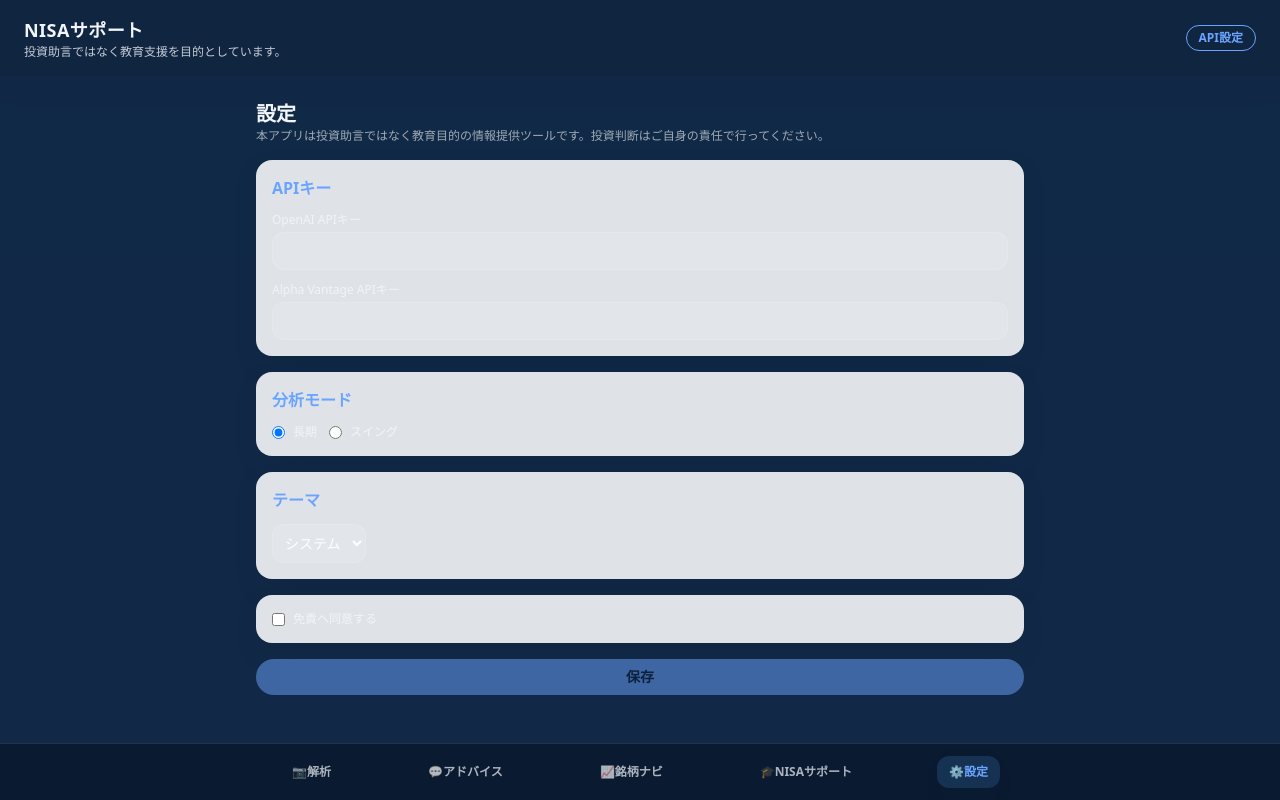
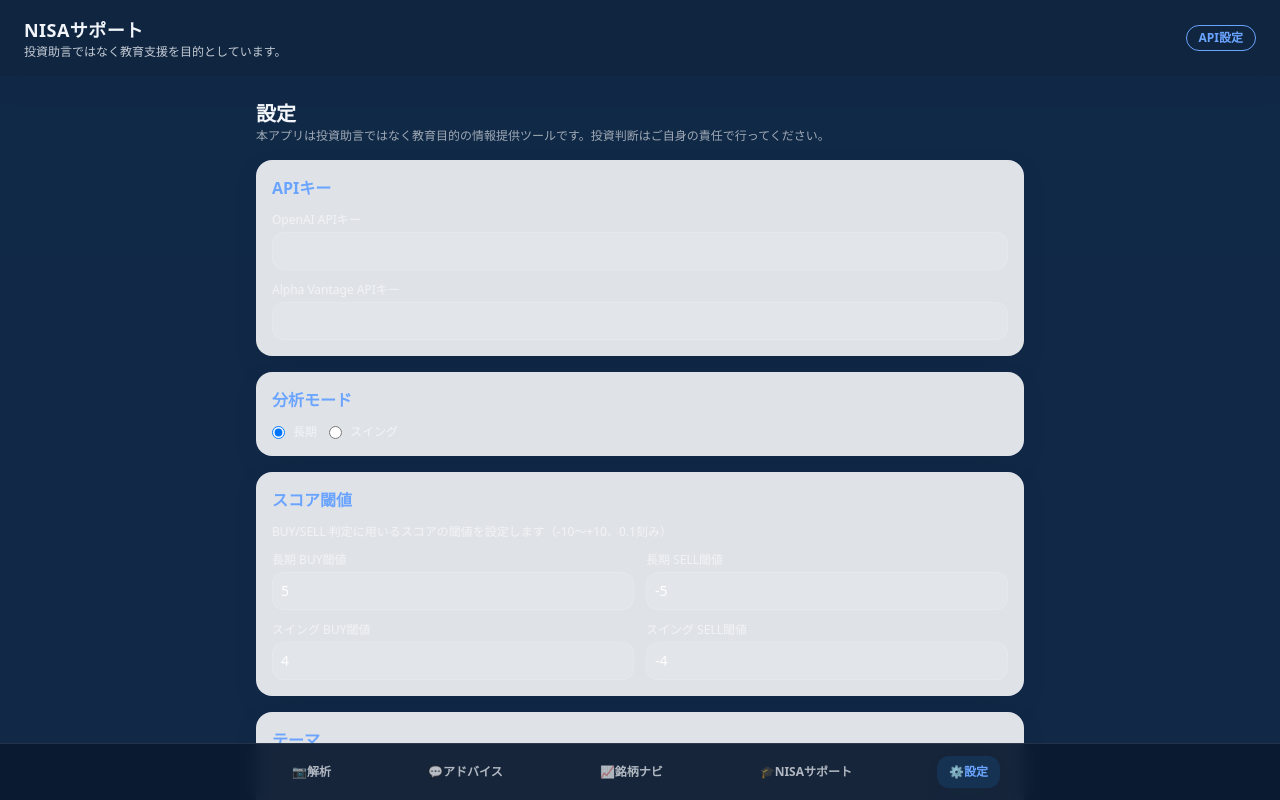
Before and after one commit to YukiT888/nisa-support, a Next.js app: page /settings in a window 1280 px wide. Shown: the top 800 px of the page. Built offline with nearby package versions, Linux system fonts and the light colour scheme.

Commit message:
Add threshold inputs to settings

```diff
--- a/app/(tabs)/settings/page.tsx
+++ b/app/(tabs)/settings/page.tsx
@@ -1,6 +1,6 @@
 'use client';
 
-import { FormEvent, useEffect, useState } from 'react';
+import { ChangeEvent, FormEvent, useEffect, useState } from 'react';
 import { Card } from '@/components/Card';
 import { useAppSettings } from '@/lib/useAppSettings';
 import { DEFAULT_THRESHOLDS, DISCLAIMER } from '@/lib/constants';
@@ -8,6 +8,9 @@ import type { AppSettings } from '@/lib/types';
 import ja from '@/public/i18n/ja.json';
 
 const t = ja.settings;
+
+type Horizon = keyof typeof DEFAULT_THRESHOLDS;
+type ThresholdType = keyof (typeof DEFAULT_THRESHOLDS)['long'];
 
 export default function SettingsPage() {
   const { settings, setSettings, ready } = useAppSettings();
@@ -17,11 +20,132 @@ export default function SettingsPage() {
     theme: 'system',
     acceptedDisclaimer: false
   });
+  const [thresholdInputs, setThresholdInputs] = useState({
+    long: {
+      buy: DEFAULT_THRESHOLDS.long.buy.toString(),
+      sell: DEFAULT_THRESHOLDS.long.sell.toString()
+    },
+    swing: {
+      buy: DEFAULT_THRESHOLDS.swing.buy.toString(),
+      sell: DEFAULT_THRESHOLDS.swing.sell.toString()
+    }
+  });
   const [status, setStatus] = useState<string | null>(null);
+
+  const clampThreshold = (value: number) => Math.max(-10, Math.min(10, value));
+
+  const handleThresholdChange = (horizon: Horizon, thresholdType: ThresholdType) =>
+    (event: ChangeEvent<HTMLInputElement>) => {
+      const target = event.currentTarget;
+      const rawValue = target.value;
+
+      setThresholdInputs((prev) => ({
+        ...prev,
+        [horizon]: {
+          ...prev[horizon],
+          [thresholdType]: rawValue
+        }
+      }));
+
+      if (rawValue === '' || rawValue === '-' || rawValue === '+') {
+        return;
+      }
+
+      const numericValue = Number(rawValue);
+      if (Number.isNaN(numericValue)) {
+        return;
+      }
+
+      const clamped = clampThreshold(numericValue);
+      setLocal((prev) => ({
+        ...prev,
+        thresholds: {
+          ...prev.thresholds,
+          [horizon]: {
+            ...prev.thresholds[horizon],
+            [thresholdType]: clamped
+          }
+        }
+      }));
+
+      if (clamped !== numericValue) {
+        setThresholdInputs((prev) => ({
+          ...prev,
+          [horizon]: {
+            ...prev[horizon],
+            [thresholdType]: clamped.toString()
+          }
+        }));
+      }
+    };
+
+  const handleThresholdBlur = (horizon: Horizon, thresholdType: ThresholdType) => () => {
+    setThresholdInputs((prev) => {
+      const current = prev[horizon][thresholdType];
+      const fallback = local.thresholds[horizon][thresholdType];
+
+      if (current === '' || current === '-' || current === '+') {
+        return {
+          ...prev,
+          [horizon]: {
+            ...prev[horizon],
+            [thresholdType]: fallback.toString()
+          }
+        };
+      }
+
+      const numericValue = Number(current);
+      if (Number.isNaN(numericValue)) {
+        return {
+          ...prev,
+          [horizon]: {
+            ...prev[horizon],
+            [thresholdType]: fallback.toString()
+          }
+        };
+      }
+
+      const clamped = clampThreshold(numericValue);
+
+      setLocal((prevLocal) => {
+        if (prevLocal.thresholds[horizon][thresholdType] === clamped) {
+          return prevLocal;
+        }
+        return {
+          ...prevLocal,
+          thresholds: {
+            ...prevLocal.thresholds,
+            [horizon]: {
+              ...prevLocal.thresholds[horizon],
+              [thresholdType]: clamped
+            }
+          }
+        };
+      });
+
+      return {
+        ...prev,
+        [horizon]: {
+          ...prev[horizon],
+          [thresholdType]: clamped.toString()
+        }
+      };
+    });
+  };
 
   useEffect(() => {
     if (ready) {
       setLocal(settings);
+      setThresholdInputs({
+        long: {
+          buy: settings.thresholds.long.buy.toString(),
+          sell: settings.thresholds.long.sell.toString()
+        },
+        swing: {
+          buy: settings.thresholds.swing.buy.toString(),
+          sell: settings.thresholds.swing.sell.toString()
+        }
+      });
     }
   }, [ready, settings]);
 
@@ -86,6 +210,68 @@ export default function SettingsPage() {
           </div>
         </Card>
         <Card className="space-y-3 text-sm">
+          <h3 className="text-base font-semibold text-kachi-accent">{t.thresholds.title}</h3>
+          <p className="text-xs text-white/60">{t.thresholds.description}</p>
+          <div className="grid gap-3 sm:grid-cols-2">
+            <label className="flex flex-col gap-1">
+              <span className="text-xs text-white/60">{t.thresholds.longBuy}</span>
+              <input
+                type="number"
+                inputMode="decimal"
+                min={-10}
+                max={10}
+                step={0.1}
+                value={thresholdInputs.long.buy}
+                onChange={handleThresholdChange('long', 'buy')}
+                onBlur={handleThresholdBlur('long', 'buy')}
+                className="rounded-xl border border-white/10 bg-white/10 p-2 text-sm text-white focus:border-kachi-accent focus:outline-none focus:ring-2 focus:ring-kachi-accent"
+              />
+            </label>
+            <label className="flex flex-col gap-1">
+              <span className="text-xs text-white/60">{t.thresholds.longSell}</span>
+              <input
+                type="number"
+                inputMode="decimal"
+                min={-10}
+                max={10}
+                step={0.1}
+                value={thresholdInputs.long.sell}
+                onChange={handleThresholdChange('long', 'sell')}
+                onBlur={handleThresholdBlur('long', 'sell')}
+                className="rounded-xl border border-white/10 bg-white/10 p-2 text-sm text-white focus:border-kachi-accent focus:outline-none focus:ring-2 focus:ring-kachi-accent"
+              />
+            </label>
+            <label className="flex flex-col gap-1">
+              <span className="text-xs text-white/60">{t.thresholds.swingBuy}</span>
+              <input
+                type="number"
+                inputMode="decimal"
+                min={-10}
+                max={10}
+                step={0.1}
+                value={thresholdInputs.swing.buy}
+                onChange={handleThresholdChange('swing', 'buy')}
+                onBlur={handleThresholdBlur('swing', 'buy')}
+                className="rounded-xl border border-white/10 bg-white/10 p-2 text-sm text-white focus:border-kachi-accent focus:outline-none focus:ring-2 focus:ring-kachi-accent"
+              />
+            </label>
+            <label className="flex flex-col gap-1">
+              <span className="text-xs text-white/60">{t.thresholds.swingSell}</span>
+              <input
+                type="number"
+                inputMode="decimal"
+                min={-10}
+                max={10}
+                step={0.1}
+                value={thresholdInputs.swing.sell}
+                onChange={handleThresholdChange('swing', 'sell')}
+                onBlur={handleThresholdBlur('swing', 'sell')}
+                className="rounded-xl border border-white/10 bg-white/10 p-2 text-sm text-white focus:border-kachi-accent focus:outline-none focus:ring-2 focus:ring-kachi-accent"
+              />
+            </label>
+          </div>
+        </Card>
+        <Card className="space-y-3 text-sm">
           <h3 className="text-base font-semibold text-kachi-accent">{t.theme}</h3>
           <select
             value={local.theme}
--- a/public/i18n/ja.json
+++ b/public/i18n/ja.json
@@ -32,6 +32,14 @@
     "disclaimer": "免責へ同意する",
     "save": "保存",
     "long": "長期",
-    "swing": "スイング"
+    "swing": "スイング",
+    "thresholds": {
+      "title": "スコア閾値",
+      "description": "BUY/SELL 判定に用いるスコアの閾値を設定します（-10〜+10、0.1刻み）",
+      "longBuy": "長期 BUY閾値",
+      "longSell": "長期 SELL閾値",
+      "swingBuy": "スイング BUY閾値",
+      "swingSell": "スイング SELL閾値"
+    }
   }
 }
```
